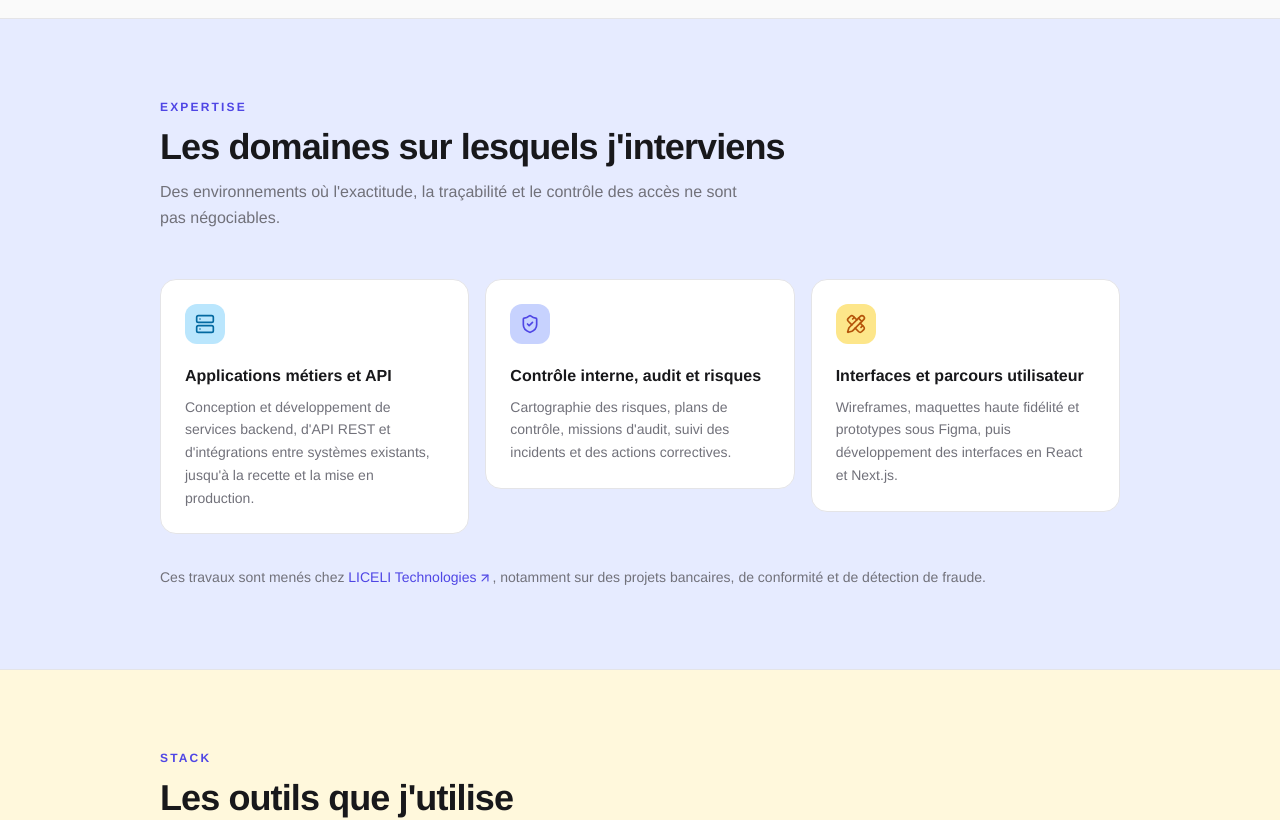
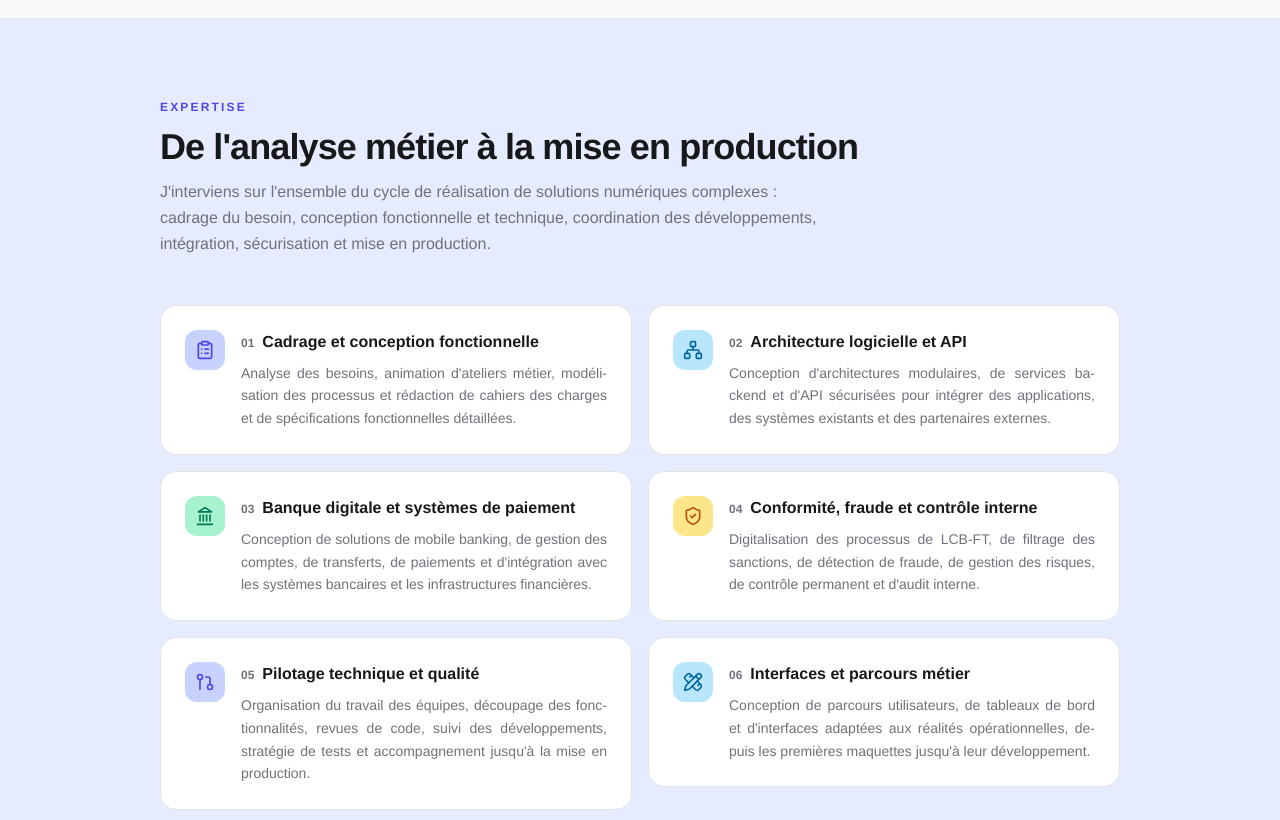
Before and after one commit to MILLOGO-cell/porfolio, a Next.js app: page / in a window 1280 px wide. Shown: the part 1380-2200 px from the top of the page. Built offline with nearby package versions, Linux system fonts and the light colour scheme; no server answers; the database is empty.

Commit message:
Expertise : six domaines couvrant le cycle de realisation

```diff
--- a/src/app/page.tsx
+++ b/src/app/page.tsx
@@ -3,9 +3,12 @@ import type { IconType } from "react-icons";
 import {
   LuArrowRight,
   LuArrowUpRight,
+  LuClipboardList,
+  LuGitPullRequest,
+  LuLandmark,
   LuMail,
+  LuNetwork,
   LuPencilRuler,
-  LuServer,
   LuShieldCheck,
 } from "react-icons/lu";
 import Template from "./Template";
@@ -22,10 +25,8 @@ import { site } from "@/lib/site";
  * plaquette commerciale.
  */
 /**
- * Domaines d'intervention. Formulés par métier plutôt que par secteur : le
- * détail du contexte bancaire est renvoyé à la mention de LICELI plus bas,
- * ce qui évite d'enfermer le profil dans une seule industrie.
- * Chaque carte porte sa teinte pour se distinguer au premier coup d'œil.
+ * Domaines d'expertise, ordonnés comme un cycle de réalisation : du cadrage
+ * jusqu'à la mise en production. Le rang est affiché, il porte cette lecture.
  */
 const expertise: {
   icon: IconType;
@@ -34,25 +35,46 @@ const expertise: {
   tint: string;
 }[] = [
   {
-    icon: LuServer,
-    title: "Applications métiers et API",
+    icon: LuClipboardList,
+    title: "Cadrage et conception fonctionnelle",
     description:
-      "Conception et développement de services backend, d'API REST et d'intégrations entre systèmes existants, jusqu'à la recette et la mise en production.",
+      "Analyse des besoins, animation d'ateliers métier, modélisation des processus et rédaction de cahiers des charges et de spécifications fonctionnelles détaillées.",
+    tint: "bg-accent-soft text-accent",
+  },
+  {
+    icon: LuNetwork,
+    title: "Architecture logicielle et API",
+    description:
+      "Conception d'architectures modulaires, de services backend et d'API sécurisées pour intégrer des applications, des systèmes existants et des partenaires externes.",
     tint: "bg-info-soft text-info",
   },
   {
+    icon: LuLandmark,
+    title: "Banque digitale et systèmes de paiement",
+    description:
+      "Conception de solutions de mobile banking, de gestion des comptes, de transferts, de paiements et d'intégration avec les systèmes bancaires et les infrastructures financières.",
+    tint: "bg-success-soft text-success",
+  },
+  {
     icon: LuShieldCheck,
-    title: "Contrôle interne, audit et risques",
+    title: "Conformité, fraude et contrôle interne",
     description:
-      "Cartographie des risques, plans de contrôle, missions d'audit, suivi des incidents et des actions correctives.",
+      "Digitalisation des processus de LCB-FT, de filtrage des sanctions, de détection de fraude, de gestion des risques, de contrôle permanent et d'audit interne.",
+    tint: "bg-warning-soft text-warning",
+  },
+  {
+    icon: LuGitPullRequest,
+    title: "Pilotage technique et qualité",
+    description:
+      "Organisation du travail des équipes, découpage des fonctionnalités, revues de code, suivi des développements, stratégie de tests et accompagnement jusqu'à la mise en production.",
     tint: "bg-accent-soft text-accent",
   },
   {
     icon: LuPencilRuler,
-    title: "Interfaces et parcours utilisateur",
+    title: "Interfaces et parcours métier",
     description:
-      "Wireframes, maquettes haute fidélité et prototypes sous Figma, puis développement des interfaces en React et Next.js.",
-    tint: "bg-warning-soft text-warning",
+      "Conception de parcours utilisateurs, de tableaux de bord et d'interfaces adaptées aux réalités opérationnelles, depuis les premières maquettes jusqu'à leur développement.",
+    tint: "bg-info-soft text-info",
   },
 ];
 
@@ -157,46 +179,54 @@ export default function Home() {
           <SectionHeader
             id="expertise"
             eyebrow="Expertise"
-            title="Les domaines sur lesquels j'interviens"
-            subtitle="Des environnements où l'exactitude, la traçabilité et le contrôle des accès ne sont pas négociables."
+            title="De l'analyse métier à la mise en production"
+            subtitle="J'interviens sur l'ensemble du cycle de réalisation de solutions numériques complexes : cadrage du besoin, conception fonctionnelle et technique, coordination des développements, intégration, sécurisation et mise en production."
           />
 
-          <div className="mt-12 grid grid-cols-1 gap-4 md:grid-cols-3">
+          {/* Deux colonnes plutôt que trois : les six entrees portent un texte
+              dense, une colonne trop etroite les rendrait illisibles. */}
+          <div className="mt-12 grid grid-cols-1 gap-4 md:grid-cols-2">
             {expertise.map(({ icon: Icon, title, description, tint }, index) => (
-              <ScrollReveal key={title} delay={0.1 + index * 0.08} y={24}>
-                <article className="flex h-full flex-col rounded-2xl border border-border bg-surface p-6 transition-colors duration-200 hover:border-accent/40">
+              <ScrollReveal key={title} delay={0.08 + index * 0.06} y={24}>
+                <article className="flex h-full gap-4 rounded-2xl border border-border bg-surface p-6 transition-colors duration-200 hover:border-accent/40">
                   <span
-                    className={`mb-5 inline-flex h-10 w-10 items-center justify-center rounded-xl ${tint}`}
+                    className={`inline-flex h-10 w-10 shrink-0 items-center justify-center rounded-xl ${tint}`}
                   >
                     <Icon className="h-5 w-5" aria-hidden />
                   </span>
-                  <h3 className="text-base font-semibold text-foreground">
-                    {title}
-                  </h3>
-                  <p className="mt-2 text-sm leading-relaxed text-muted">
-                    {description}
-                  </p>
+
+                  <div className="min-w-0">
+                    <div className="flex items-baseline gap-2">
+                      <span className="text-xs font-bold tabular-nums text-muted">
+                        {String(index + 1).padStart(2, "0")}
+                      </span>
+                      <h3 className="text-base font-bold text-foreground">
+                        {title}
+                      </h3>
+                    </div>
+                    <p className="mt-2 hyphens-auto text-justify text-sm leading-relaxed text-muted">
+                      {description}
+                    </p>
+                  </div>
                 </article>
               </ScrollReveal>
             ))}
           </div>
 
-          {/* Le contexte bancaire et conformité tient en une phrase, rattaché à
-              l'employeur : mentionné sans occuper toute la section. */}
           <ScrollReveal delay={0.3} y={16}>
-            <p className="mt-8 text-sm leading-relaxed text-muted">
-              Ces travaux sont menés chez{" "}
+            <p className="mt-8 hyphens-auto text-justify text-sm leading-relaxed text-muted">
+              Ces expertises sont mises en œuvre au sein de{" "}
               <a
                 href={site.employer.url}
                 target="_blank"
                 rel="noopener noreferrer"
-                className="inline-flex items-center gap-0.5 font-medium text-accent transition-opacity hover:opacity-80"
+                className="inline-flex items-center gap-0.5 font-bold text-accent transition-opacity hover:opacity-80"
               >
                 {site.employer.name}
                 <LuArrowUpRight className="h-3.5 w-3.5" aria-hidden />
               </a>
-              , notamment sur des projets bancaires, de conformité et de
-              détection de fraude.
+              , principalement sur des projets bancaires, financiers,
+              réglementaires et de digitalisation des processus métier.
             </p>
           </ScrollReveal>
         </div>
```
